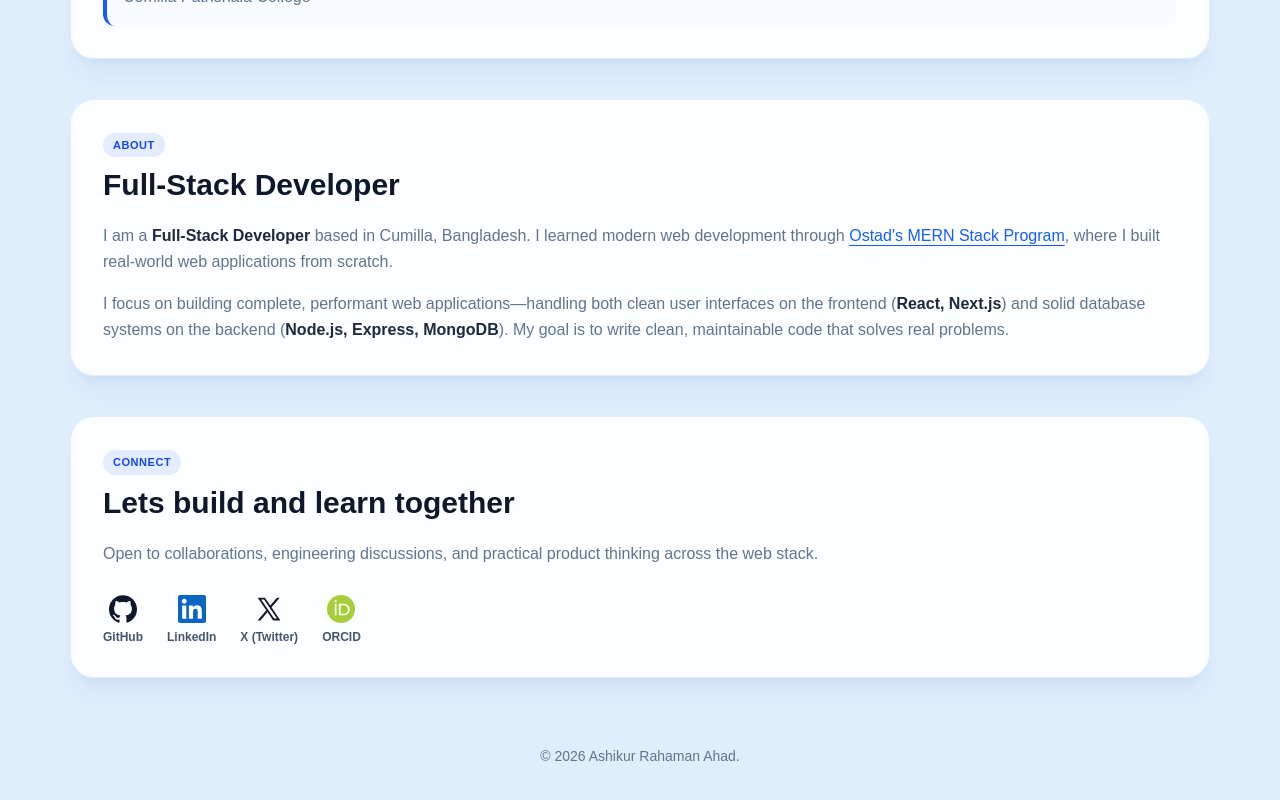
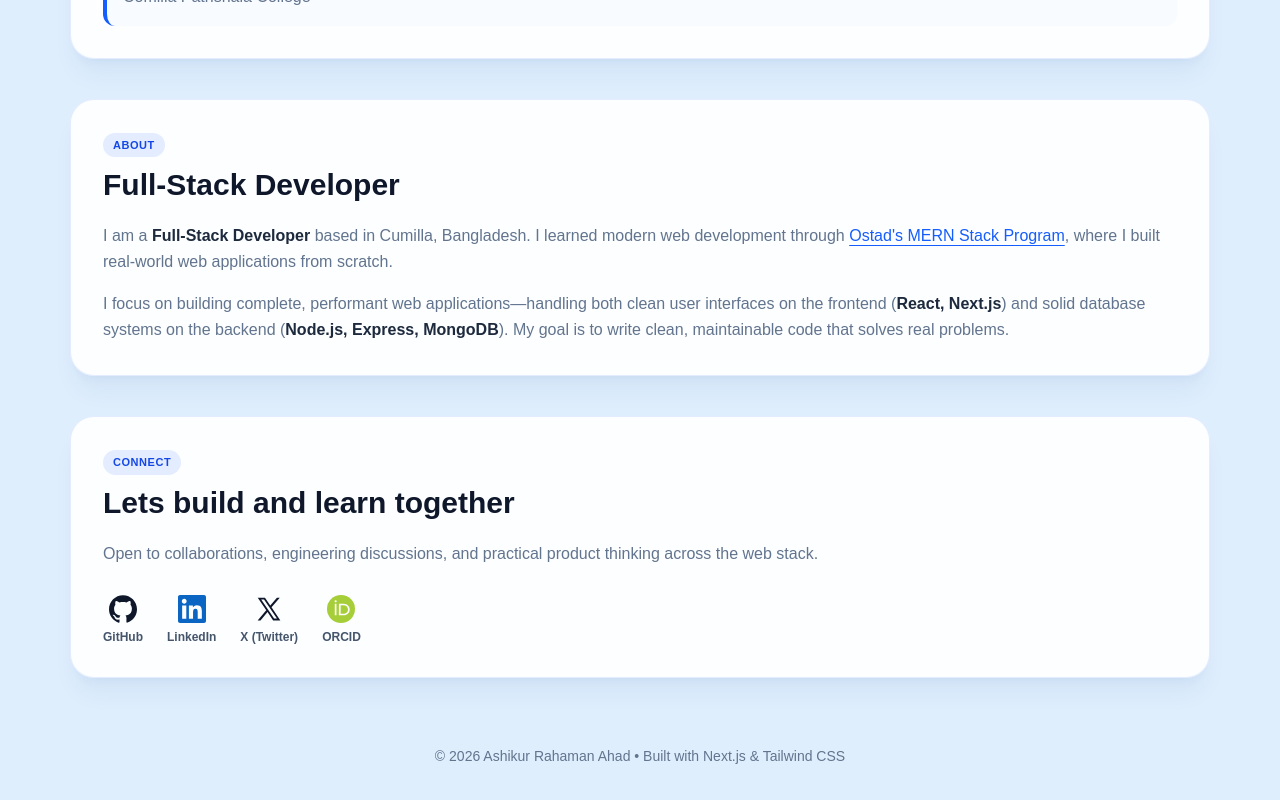
Before and after one commit to AshikurRahamanAhad/portfolio, a Next.js app: page / in a window 1280 px wide. Shown: the part 1381-2181 px from the top of the page. Built offline with nearby package versions, Linux system fonts and the light colour scheme.

Commit message:
added credits and tech stack information

```diff
--- a/src/app/page.js
+++ b/src/app/page.js
@@ -16,7 +16,7 @@ export default function Home() {
       </main>
       <footer className="pt-5 pb-10 text-center">
         <p className="m-0 text-slate-500 text-xs sm:text-sm">
-          © 2026 Ashikur Rahaman Ahad.
+          © 2026 Ashikur Rahaman Ahad • Built with Next.js & Tailwind CSS
         </p>
       </footer>
     </>
```
